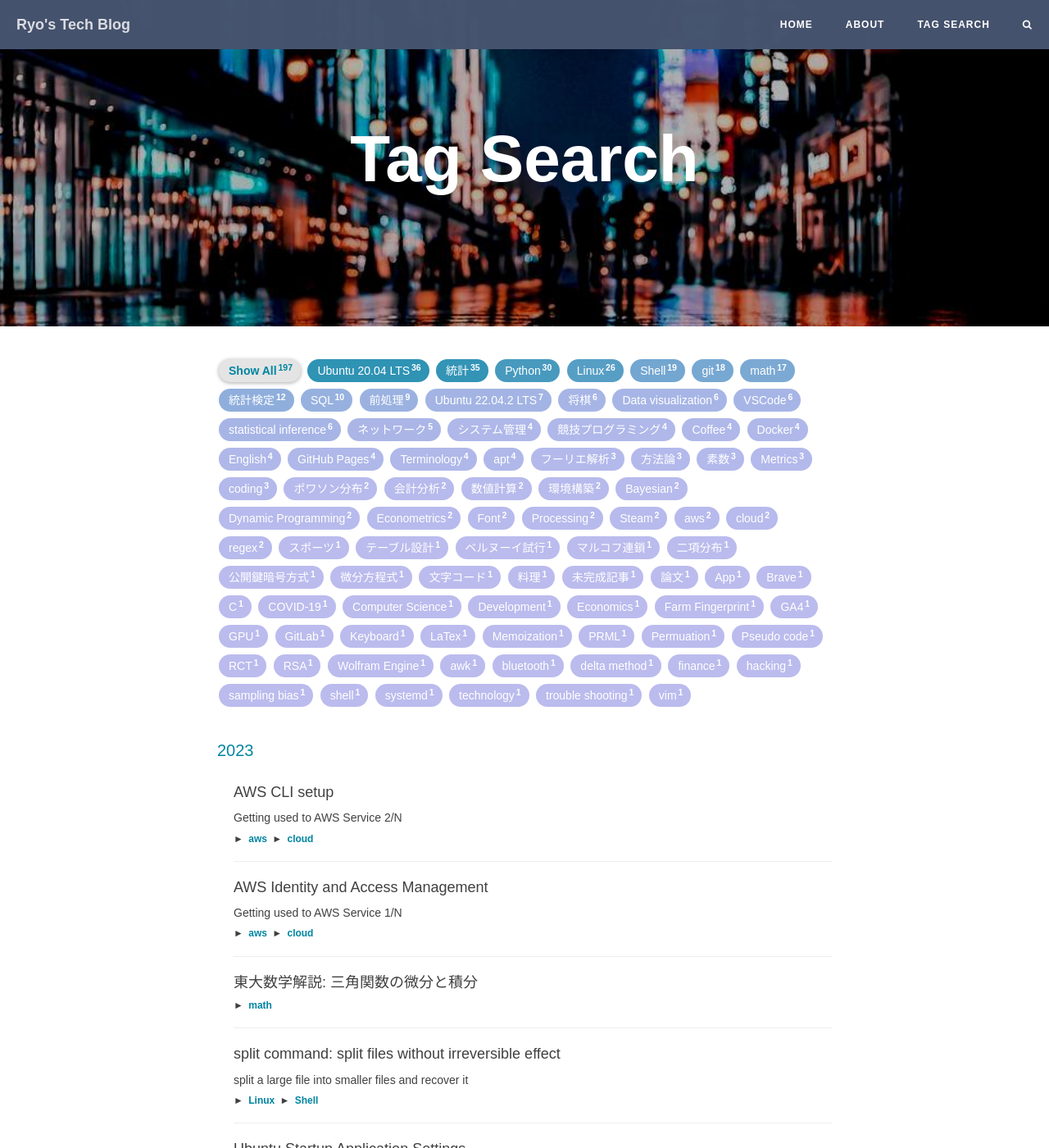
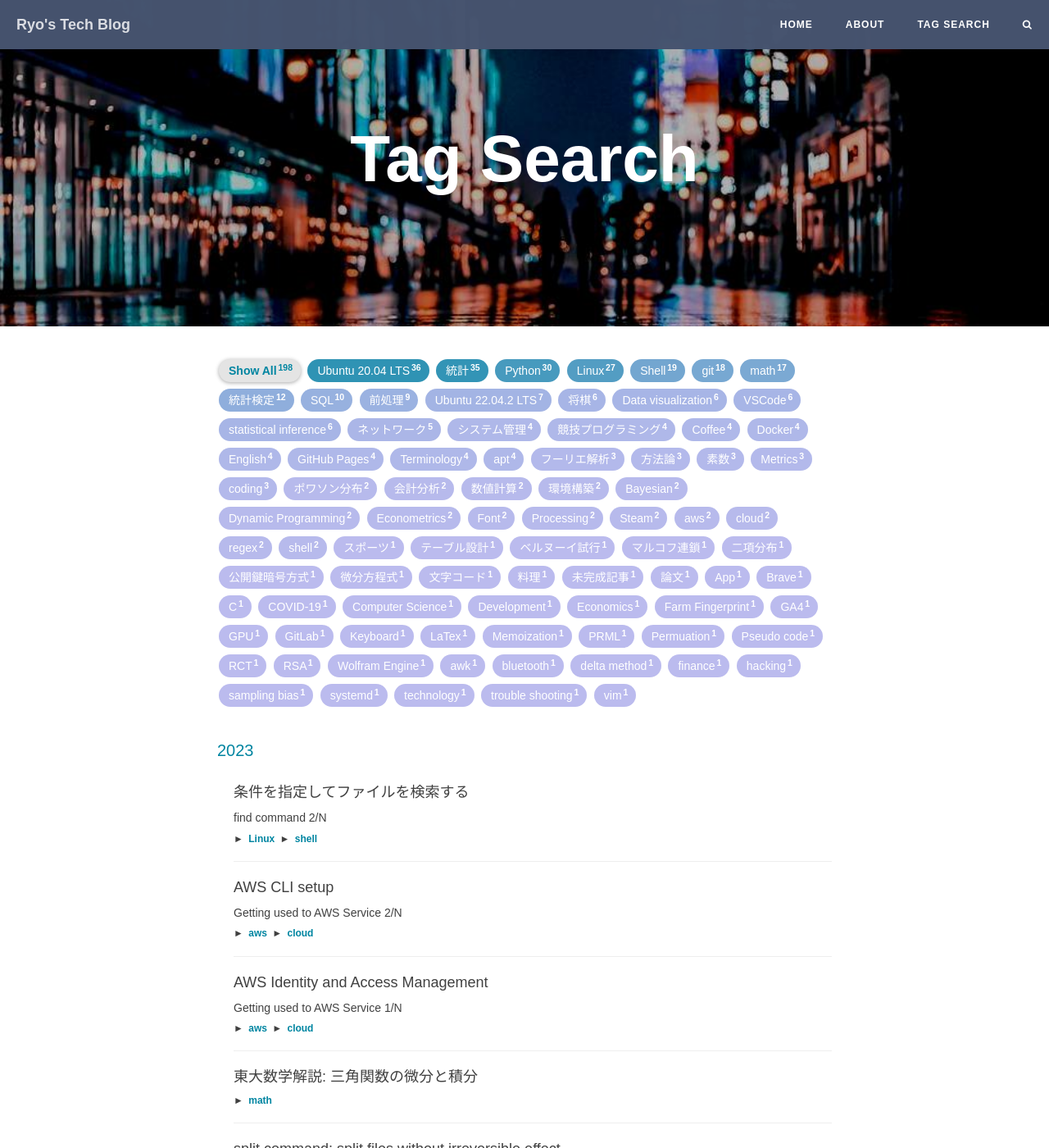
Before and after one commit to RyoNakagami/RyoNakagami.github.io, a Jekyll site: the page built from archive.html, in a window 1280 px wide and 1400 px high. Shown: the whole window at 82% size. Built offline with Jekyll 4.4.1, drawn with Linux system fonts in a browser that asks for light colours; comment, search, counter and statistics services are not loaded; part of the change alters nothing that is shown; some of the changed text lies outside the part shown.

Commit message:
find command post

````diff
--- a/_posts/2023-01-01-Linux-find-command.md
+++ b/_posts/2023-01-01-Linux-find-command.md
@@ -1,7 +1,7 @@
 ---
 layout: post
-title: "find command"
-subtitle: "条件を指定してファイルを検索する"
+title: "条件を指定してファイルを検索する"
+subtitle: "find command 1/N"
 author: "Ryo"
 header-style: text
 header-mask: 0.0
--- /dev/null
+++ b/_posts/2023-08-05-find-and-mv-files.md
@@ -0,0 +1,348 @@
+---
+layout: post
+title: "条件を指定してファイルを検索する"
+subtitle: "find command 2/N"
+author: "Ryo"
+header-style: text
+header-mask: 0.0
+catelog: true
+mathjax: true
+revise_date: 2023-09-16
+tags:
+
+- Linux
+- shell
+---
+
+<div style='border-radius: 1em; border-style:solid; border-color:#D3D3D3; background-color:#F8F8F8'>
+
+<p class="h4">&nbsp;&nbsp;Table of Contents</p>
+
+<!-- START doctoc generated TOC please keep comment here to allow auto update -->
+<!-- DON'T EDIT THIS SECTION, INSTEAD RE-RUN doctoc TO UPDATE -->
+
+- [Problem Setting 1](#problem-setting-1)
+  - [Solution](#solution)
+- [Problem Setting 2: file names could not be uniquely assigned](#problem-setting-2-file-names-could-not-be-uniquely-assigned)
+  - [solution](#solution)
+- [Appendix: Data Generating Process](#appendix-data-generating-process)
+  - [`ptouch` command](#ptouch-command)
+  - [data generating process](#data-generating-process)
+- [References](#references)
+
+<!-- END doctoc generated TOC please keep comment here to allow auto update -->
+
+
+</div>
+
+## Problem Setting 1
+
+カレントディレクトリ以下に以下のような形のフォルダ構造が与えられたとします:
+
+```zsh
+% tree
+.
+├── loc_A
+│   ├── dir_a
+|   |   ├── file_A_1.csv
+|   |   ├── file_A_2.csv
+|   |   ├──...
+|   |   ├── file_A_8.csv
+|   |   └── file_A_9.csv
+│   └── dir_b
+|       ├── file_A_1.csv
+|       ├── file_A_2.csv
+|       ├──...
+|       ├── file_A_8.csv
+|       └── file_A_9.csv
+└── loc_B
+    ├── dir_a
+    |   ├── file_B_1.csv
+    |   ├── file_B_2.csv
+    |   ├──...
+    |   ├── file_B_8.csv
+    |   └── file_B_9.csv
+    └── dir_b
+        ├── file_B_1.csv
+        ├── file_B_2.csv
+        ├──...
+        ├── file_B_8.csv
+        └── file_B_9.csv
+```
+
+- locationごとに収集したcsv形式ログを`loc_A`, `loc_B`に格納（アンダースコア以下のアルファベットはロケーションを表しているとする）
+- `loc_A`と`loc_B`以下にそれぞれ`dir_a`, `dir_b`が与えられている
+- `dir_a`, `dir_b`以下にファイルがあるが`file_<location-name>_[1-9].csv`という構造になっている
+
+
+上記のフォルダ構造をファイルの移動によって以下のような構造に変更したいケースを考えます:
+
+```zsh
+% tree
+.
+├── dir_a
+│   ├── file_A_1.csv
+│   ├── file_A_2.csv
+│   ├── file_A_3.csv
+│   ├── file_A_4.csv
+│   ├── file_A_5.csv
+│   ├── file_A_6.csv
+│   ├── file_A_7.csv
+│   ├── file_A_8.csv
+│   ├── file_A_9.csv
+│   ├── file_B_1.csv
+│   ├── file_B_2.csv
+│   ├── file_B_3.csv
+│   ├── file_B_4.csv
+│   ├── file_B_5.csv
+│   ├── file_B_6.csv
+│   ├── file_B_7.csv
+│   ├── file_B_8.csv
+│   └── file_B_9.csv
+└── dir_b
+    ├── file_A_1.csv
+    ├── file_A_2.csv
+    ├── file_A_3.csv
+    ├── file_A_4.csv
+    ├── file_A_5.csv
+    ├── file_A_6.csv
+    ├── file_A_7.csv
+    ├── file_A_8.csv
+    ├── file_A_9.csv
+    ├── file_B_1.csv
+    ├── file_B_2.csv
+    ├── file_B_3.csv
+    ├── file_B_4.csv
+    ├── file_B_5.csv
+    ├── file_B_6.csv
+    ├── file_B_7.csv
+    ├── file_B_8.csv
+    └── file_B_9.csv
+```
+
+<div style='padding-left: 2em; padding-right: 2em; border-radius: 1em; border-style:solid; border-color:#e6e6fa; background-color:#e6e6fa'>
+<p class="h4"><ins>point</ins></p>
+
+- `dir_a/`, `dir_b`以下のファイルはそれぞれ別の名前になっている
+- 移動後, 空になったディレクトリは削除する
+
+</div>
+
+### Solution
+
+<div style='padding-left: 2em; padding-right: 2em; border-radius: 1em; border-style:solid; border-color:#e6e6fa; background-color:#e6e6fa'>
+<p class="h4"><ins>Solution</ins></p>
+
+```zsh
+% mkdir ./dir_a ./dir_b
+% find . -type f -path '*loc_*/dir_a/*' -name '*.csv' | xargs -I{} mv {} ./dir_a/
+% find . -type f -path '*loc_*/dir_b/*' -name '*.csv' | xargs -I{} mv {} ./dir_b/
+% find . -type d -empty -delete
+```
+
+- 格納場所のdirectoryを先に作成
+- `find` commandでファイルリストを取得し, `xargs`を用いて１つずつ`mv`
+- 最後に空になったdirectoryを削除
+
+</div>
+
+> file typeの指定
+
+```zsh
+find <search-path> -type f -name '*.csv'
+```
+
+---|---
+`-type f`|`f`を指定することでファイルのみを検索対象とする
+`-name '*.csv'`|`-name`は検索ファイル名を指定するコマンドだが, `.hogehoge`というsurfixルールを活かすことで実質的に拡張子限定をすることができる
+
+なお, UNIX/Linuxでは, 原則としてファイル名に拡張子は必要なく, 基本的にその付与はユーザーやアプリケーションの裁量となることに留意が必要です = `find` commandで拡張子検索はあくまでファイル名検索のパラダイムで実現される.
+
+> 検索PATHの指定: `-path` option
+
+file nameだけでなく, pathをサーチ条件に含めたい場合は, `-path` optionを利用します.
+ただし, 次の点に留意が必要です:
+
+```
+Note that the pattern match test applies to the whole file name,
+starting from one of the start points named on the command line.
+```
+
+結局の所, pathを含んだfile nameを対象に検索しているので, 上記のケースでは次のようなコードでも機能します:
+
+```zsh
+find . -type f -path '*loc_*/dir_a/*.csv'
+```
+
+`-name` optionとの違いは, 次のメッセージに集約されます:
+
+```
+‘-name’ matches against basenames only,
+but the given pattern contains a directory separator (‘/’)
+```
+
+> empty directoryの削除
+
+```zsh
+find <search-path> -type d -empty -delete
+```
+
+`search-path`以下の空ディレクトリを削除することができます.
+通常は見えないドットファイルやドットディレクトリも踏まえた上でempty判定してくれます.
+
+## Problem Setting 2: file names could not be uniquely assigned
+
+上記と異なり, 以下のようにfile nameがかぶっているケースを考えます.
+
+- これを同じく`dir_a`, `dir_b`にassignしたいとします
+- assignにあたってfile nameにlocation-name(`loc_A`)を付与した上で移動したいとします
+
+```zsh
+% tree
+.
+├── loc_A
+│   ├── dir_a
+│   │   ├── file_1.csv
+│   │   ├── file_2.csv
+│   │   ├── ...
+│   │   └── file_9.csv
+│   └── dir_b
+│       ├── file_1.csv
+│       ├── file_2.csv
+│       ├── ...
+│       └── file_9.csv
+└── loc_B
+    ├── dir_a
+    │   ├── file_1.csv
+    │   ├── file_2.csv
+    │   ├── ...
+    │   └── file_9.csv
+    └── dir_b
+        ├── file_1.csv
+        ├── file_2.csv
+        ├── ...
+        └── file_9.csv
+```
+
+### solution
+
+<div style='padding-left: 2em; padding-right: 2em; border-radius: 1em; border-style:solid; border-color:#e6e6fa; background-color:#e6e6fa'>
+<p class="h4"><ins>Solution</ins></p>
+
+```zsh
+% mkdir ./dir_a ./dir_b
+% find . -type f -path '*loc_*/dir_a/*' -name '*.csv' |  awk '{X=$1; sub(/\/dir_a\//, "_", X);$1=$1 "\t" X;print $0}' | xargs -L1 bash -c 'mv $0 ./dir_a/$(basename $1)'
+% find . -type f -path '*loc_*/dir_b/*' -name '*.csv' |  awk '{X=$1; sub(/\/dir_b\//, "_", X);$1=$1 "\t" X;print $0}' | xargs -L1 bash -c 'mv $0 ./dir_b/$(basename $1)'
+% find . -type d -empty -delete
+```
+
+- `find` commadでファイルを検索した
+- `awk`でoriginal file nameと名称変更後のfile nameを定義 & 出力
+- `xargs`で`mv`コマンドを実行する
+
+</div>
+
+`-L` optionがないとdefaultではline by lineで引数を認識してくれないので入れることが必要です.
+挙動確認の例として
+
+```zsh
+## with -L option
+% echo "x y z\na b c" | xargs -L1 bash -c 'echo this is first:$0 second:$1 third:$2'
+
+this is first:x second:y third:z
+this is first:a second:b third:c
+
+## without -L option
+% echo "x y z\na b c" | xargs bash -c 'echo this is first:$0 second:$1 third:$2'
+
+this is first:x second:y third:z
+```
+
+> REMARKS: `-i`, `-l` optionについて
+
+Note that
+
+```
+The -l and -i options appear in the 1997 version of the POSIX standard,
+but  do  not appear in the 2004 version of the standard.  Therefore you
+should use -L and -I instead, respectively.
+```
+
+
+
+
+
+
+## Appendix: Data Generating Process
+### `ptouch` command
+
+```bash
+$ cat $(which ptouch)
+#!/usr/bin/bash
+## Author: Ryo Nakagami
+## Revised: 2023-08-09
+
+set -e
+
+mkdir -p "$(dirname "$1")" && touch "$1"
+```
+
+### data generating process
+
+```zsh
+% for loc in {A..B}; do for n ({1..9}); do ptouch "./loc_$loc/dir_a/file_${loc}_$n.csv"; done; done
+% for loc in {A..B}; do for n ({1..9}); do ptouch ./loc_$loc/dir_b/file_${loc}_$n.csv; done; done
+% tree
+.
+├── loc_A
+│   ├── dir_a
+│   │   ├── file_A_1.csv
+│   │   ├── file_A_2.csv
+│   │   ├── file_A_3.csv
+│   │   ├── file_A_4.csv
+│   │   ├── file_A_5.csv
+│   │   ├── file_A_6.csv
+│   │   ├── file_A_7.csv
+│   │   ├── file_A_8.csv
+│   │   └── file_A_9.csv
+│   └── dir_b
+│       ├── file_A_1.csv
+│       ├── file_A_2.csv
+│       ├── file_A_3.csv
+│       ├── file_A_4.csv
+│       ├── file_A_5.csv
+│       ├── file_A_6.csv
+│       ├── file_A_7.csv
+│       ├── file_A_8.csv
+│       └── file_A_9.csv
+└── loc_B
+    ├── dir_a
+    │   ├── file_B_1.csv
+    │   ├── file_B_2.csv
+    │   ├── file_B_3.csv
+    │   ├── file_B_4.csv
+    │   ├── file_B_5.csv
+    │   ├── file_B_6.csv
+    │   ├── file_B_7.csv
+    │   ├── file_B_8.csv
+    │   └── file_B_9.csv
+    └── dir_b
+        ├── file_B_1.csv
+        ├── file_B_2.csv
+        ├── file_B_3.csv
+        ├── file_B_4.csv
+        ├── file_B_5.csv
+        ├── file_B_6.csv
+        ├── file_B_7.csv
+        ├── file_B_8.csv
+        └── file_B_9.csv
+```
+
+
+
+
+References
+-------------------
+
+- [StackExchange > Find files in specific directories](https://unix.stackexchange.com/questions/479349/find-files-in-specific-directories)
+- [stackoverflow > xargs with multiple arguments](https://stackoverflow.com/questions/3770432/xargs-with-multiple-arguments)
````
